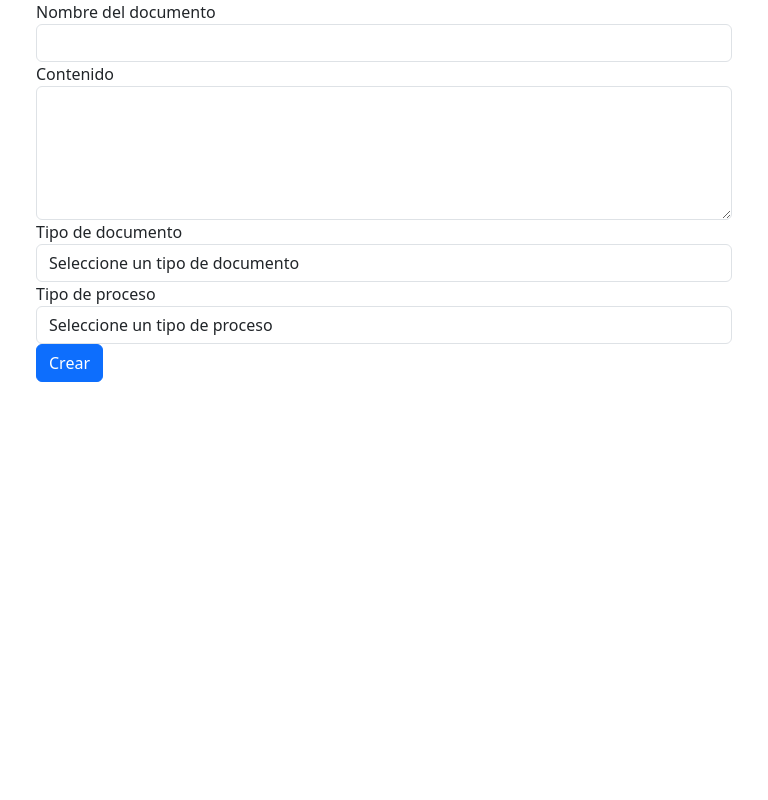
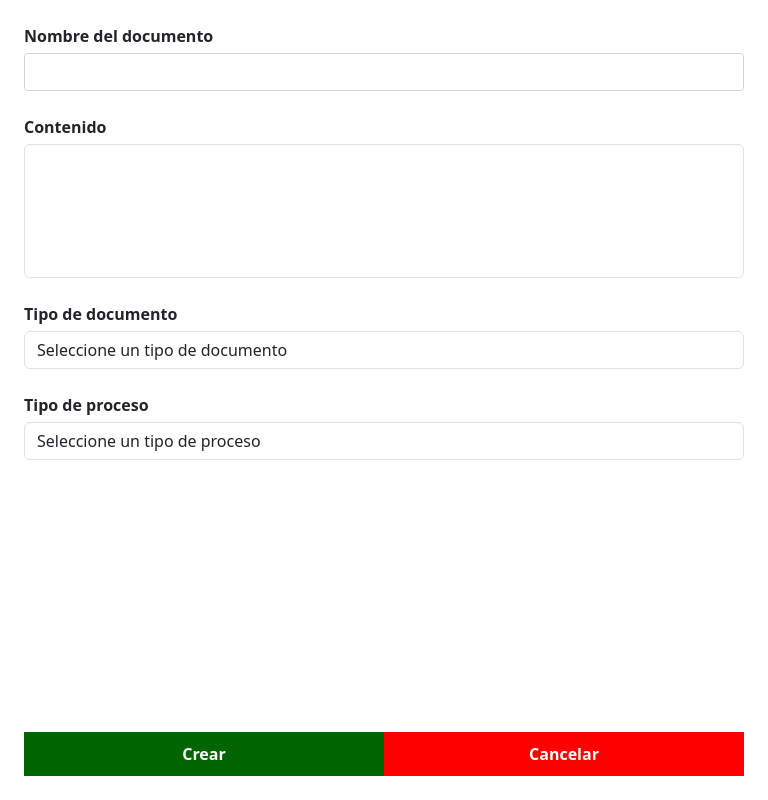
Before and after one commit to SrMudblood/prueba-tecnica-documents-crud-php-dev-innclod, a PHP site: template views/pages/createDocument.page.php in a window 768 px wide. Run offline with PHP 8.4, Linux system fonts and the light colour scheme; the template is opened without the code that fills it, so the values that code supplies are empty; some libraries are stand-ins or nearby versions.

Commit message:
Creado UI de las paginas: Documents, create.Document y update.Document

```diff
--- a/controllers/login.controller.php
+++ b/controllers/login.controller.php
@@ -7,7 +7,7 @@ class LoginController
 
     public function index()
     {
-        if ($_SESSION['auth'] ?? false == true) {
+        if (($_SESSION['auth'] ?? false) == true) {
             header('Location: /documents');
         } else {
             include 'views/pages/login.page.php';
@@ -16,7 +16,7 @@ class LoginController
 
     public function login()
     {
-        if ($_SESSION['auth'] ?? false == true) {
+        if (($_SESSION['auth'] ?? false) == true) {
             header('Location: /documents');
         } else {
 
--- /dev/null
+++ b/views/includes/formDocumentStyles.php
@@ -0,0 +1,116 @@
+<style>
+    * {
+        margin: 0;
+        padding: 0;
+    }
+
+    body {
+        background-color: #f8f9fa;
+        height: 100vh;
+    }
+
+    .container {
+        max-width: 768px;
+        height: 100%;
+        display: flex;
+        flex-direction: column;
+        justify-content: center;
+    }
+
+    form {
+        padding: 1.5em;
+        background-color: #ffffff;
+        width: 100%;
+        box-shadow: 0 0 10px rgba(0, 0, 0, 0.2);
+        border-radius: 15px;
+    }
+
+    .form-group {
+        margin-bottom: 15px;
+    }
+
+    label {
+        display: block;
+        margin-bottom: 5px;
+        font-weight: bold;
+    }
+
+    input[type="text"],
+    textarea,
+    select {
+        border: 1px solid #ced4da;
+        border-radius: 4px;
+        font-size: 1rem;
+    }
+
+    textarea {
+        resize: none;
+    }
+
+    input[type="text"]:focus,
+    textarea:focus,
+    select:focus {
+        border-color: #80bdff;
+    }
+
+    button[type="submit"],
+    button[type="button"] {
+        display: inline-block;
+        padding: 10px 20px;
+        border: none;
+        border-radius: 4px;
+        background-color: darkgreen;
+        color: #ffffff;
+        font-size: 1rem;
+        font-weight: bolder;
+        cursor: pointer;
+        transition: background-color 0.3s ease-in-out;
+    }
+
+    button[type="button"] {
+        background: red !important;
+    }
+
+    button[type="submit"]:hover {
+        background: #025202 !important;
+    }
+
+    button[type="submit"]:active {
+        background: #025202 !important;
+    }
+
+    @media (max-width: 768px) {
+
+        .container {
+            max-width: 100%;
+            width: 100%;
+            padding: 0;
+            height: 100%;
+        }
+
+        .form-group {
+            margin-bottom: 1.5em;
+        }
+
+        form {
+            max-width: 100%;
+            width: 100%;
+            height: 100%;
+            border-radius: 0;
+            display: flex;
+            flex-direction: column;
+            justify-content: space-between;
+        }
+
+        #buttons {
+            display: flex;
+            flex-direction: row;
+            justify-content: space-between;
+        }
+
+        #buttons button {
+            width: 50%;
+            border-radius: 0;
+        }
+    }
+</style>
--- a/views/pages/createDocument.page.php
+++ b/views/pages/createDocument.page.php
@@ -5,8 +5,9 @@
 include 'views/includes/config_head.layout.php'; ?>
 
 <body>
-    <div class="container">
+    <main class="container">
         <form action="/createDocument/create" method="post">
+            <div>
                 <div class="form-group">
                     <label for="docNombre">Nombre del documento</label>
                     <input type="text" class="form-control" id="docNombre" name="docNombre" required>
@@ -33,9 +34,15 @@ include 'views/includes/config_head.layout.php'; ?>
                         <?php endforeach; ?>
                     </select>
                 </div>
+            </div>
+            <div id="buttons">
                 <button type="submit" class="btn btn-primary">Crear</button>
+                <button type="button" class="btn btn-primary" onclick="window.location.href='/documents'">Cancelar</button>
+            </div>
         </form>
-    </div>
+    </main>
 </body>
 
 </html>
+
+<?php include 'views/includes/formDocumentStyles.php'; ?>
```
Also changed, not shown: controllers/createDocument.controller.php (+9 -0 lines), views/includes/navbar.layout.php (added, +45 -0 lines), views/pages/documents.page.php (+115 -15 lines), views/pages/updateDocument.page.php (+7 -0 lines), src/delete.svg (added), src/update.svg (added). Lines whose indentation alone changed are shown as unchanged.
